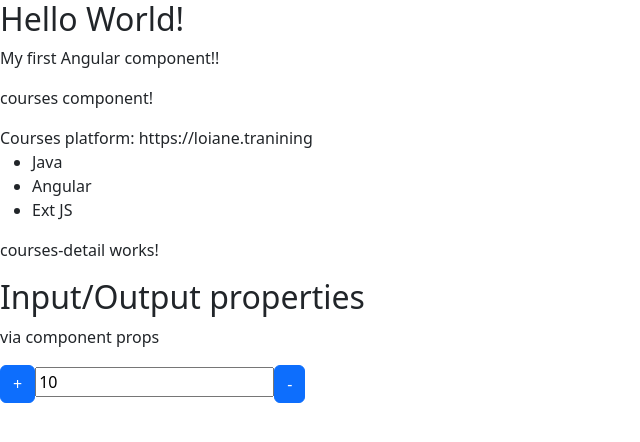
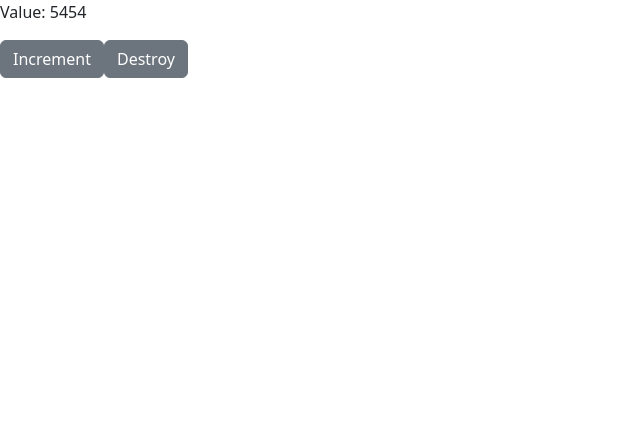
Before and after one commit to Vinnissaum/angular-course, an Angular app in the folder first-project/: page / in a window 1280 px wide. Shown: the top 442 px of the page, without its empty margins (0-640 px from the left). Built offline with nearby package versions, Linux system fonts and the light colour scheme.

Commit message:
feat: introduces to component lifecycle

```diff
--- a/first-project/src/app/app.component.html
+++ b/first-project/src/app/app.component.html
@@ -1,4 +1,15 @@
-<h2>{{message}}</h2>
+<!-- <h2>{{message}}</h2>
 <my-first-component></my-first-component>
 <app-courses></app-courses>
-<app-data-binding></app-data-binding>
+<app-data-binding></app-data-binding> -->
+<app-life-cycle [value]="updatedValue" *ngIf="!isDestroyed"></app-life-cycle>
+<button class="btn btn-secondary"
+  (click)="incrementValue()"
+>
+  Increment
+</button>
+<button class="btn btn-secondary"
+  (click)="destroy()"
+>
+  Destroy
+</button>
--- a/first-project/src/app/app.component.ts
+++ b/first-project/src/app/app.component.ts
@@ -8,4 +8,14 @@ import { Component } from '@angular/core';
 export class AppComponent {
   title = 'first-project';
   message = 'Hello World!';
+  updatedValue: number = 5454;
+  isDestroyed: boolean = false;
+
+  incrementValue() {
+    this.updatedValue++;
+  }
+
+  destroy() {
+    this.isDestroyed = true;
+  }
 }
--- a/first-project/src/app/app.module.ts
+++ b/first-project/src/app/app.module.ts
@@ -10,6 +10,7 @@ import { MyFirstComponent } from './my-first/my-first.component';
 import { MyFormComponent } from './my-form/my-form.component';
 import { MySecondComponent } from './my-second/my-second.component';
 import { OutputPropertyComponent } from './output-property/output-property.component';
+import { LifeCycleComponent } from './life-cycle/life-cycle.component';
 
 @NgModule({
   declarations: [
@@ -19,7 +20,8 @@ import { OutputPropertyComponent } from './output-property/output-property.compo
     MyFormComponent,
     DataBindingComponent,
     InputPropertyComponent,
-    OutputPropertyComponent
+    OutputPropertyComponent,
+    LifeCycleComponent
   ],
   imports: [
     BrowserModule,
--- /dev/null
+++ b/first-project/src/app/life-cycle/life-cycle.component.html
@@ -0,0 +1 @@
+<p>Value: {{ value }}</p>
--- /dev/null
+++ b/first-project/src/app/life-cycle/life-cycle.component.ts
@@ -0,0 +1,63 @@
+import {
+  AfterContentChecked,
+  AfterContentInit,
+  AfterViewChecked,
+  AfterViewInit,
+  Component,
+  DoCheck,
+  Input,
+  OnChanges,
+  OnDestroy,
+  OnInit,
+} from '@angular/core';
+
+@Component({
+  selector: 'app-life-cycle',
+  templateUrl: './life-cycle.component.html',
+  styleUrls: ['./life-cycle.component.css']
+})
+export class LifeCycleComponent implements OnInit, OnChanges, DoCheck, OnDestroy,
+  AfterContentInit, AfterContentChecked, AfterViewInit, AfterViewChecked {
+
+  @Input() value: number = 0;
+
+  constructor() {
+    this.log('Constructor');
+   }
+
+   ngOnChanges() {
+    this.log('ngOnChanges');
+   }
+
+  ngOnInit(): void {
+    this.log('ngOnInit');
+  }
+
+  ngDoCheck() {
+    this.log('ngDoCheck');
+  }
+
+  ngAfterContentInit() {
+    this.log('ngAfterContentInit');
+  }
+
+  ngAfterContentChecked() {
+    this.log('ngAfterContentChecked');
+  }
+
+  ngAfterViewInit() {
+    this.log('ngAfterViewInit');
+  }
+
+  ngAfterViewChecked() {
+    this.log('ngAfterViewChecked');
+  }
+
+  ngOnDestroy() {
+    this.log('ngOnDestroy');
+  }
+
+  private log(hook: string) {
+    console.log(hook);
+  }
+}
--- a/first-project/src/app/output-property/output-property.component.ts
+++ b/first-project/src/app/output-property/output-property.component.ts
@@ -8,7 +8,7 @@ import { Component, EventEmitter, Input, OnInit, Output } from '@angular/core';
 export class OutputPropertyComponent implements OnInit {
 
   constructor() { }
-  @Input() value: string = '0';
+@Input() value: string = '0';
 
   @Output() newValue = new EventEmitter();
 
```
Also changed, not shown: first-project/src/app/life-cycle/life-cycle.component.css (added), 1 other file (tests, documents, lock files or other folders).
